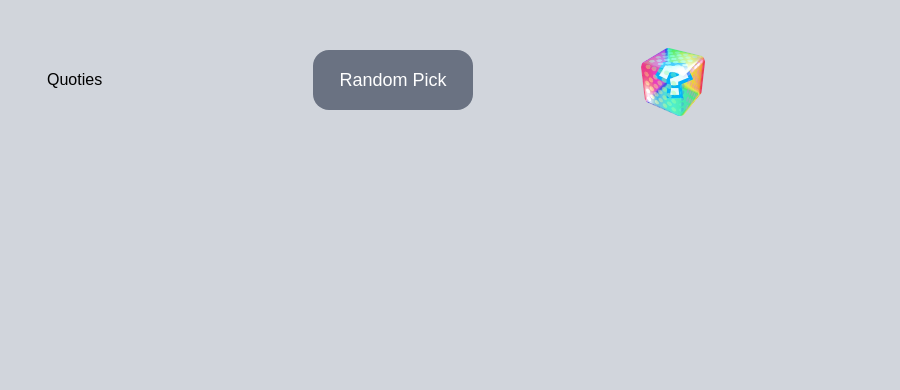
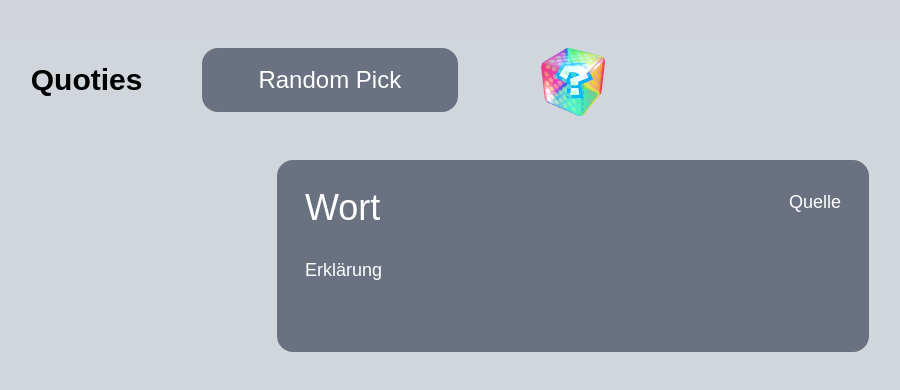
Before and after one commit to Oscip/Quoties, a Next.js app in the folder quoties-fe/: page / in a window 1280 px wide. Shown: the top 390 px of the page, without its empty margins (67-967 px from the left). Built offline with nearby package versions, Linux system fonts and the light colour scheme; a web font is replaced by a local one.

Commit message:
Add: placeholder elements to word+definiton box

```diff
--- a/quoties-fe/src/pages/index.js
+++ b/quoties-fe/src/pages/index.js
@@ -34,14 +34,18 @@ export default function Home() {
 
   return (
 <div className="m-10">
-      <div className="grid grid-cols-5 gap-4 w-9/10 place-items-center">
-        <div className="col-span-1">Quoties</div>
-        <div></div>
-        <div className="flex gap-40 items-center justify-center">
-          <div className="whitespace-nowrap p-4 bg-gray-500 w-40 text-white rounded-2xl text-lg text-center">
+  {/* Erste Zeile */}
+  <div className="grid grid-cols-5 gap-4 w-full place-items-center">
+    <div className="col-span-1 text-3xl font-bold">Quoties</div>
+
+    {/* Spalte 2: Random Pick */}
+    <div>
+      <div className="whitespace-nowrap p-4 bg-gray-500 w-64 text-white rounded-2xl text-2xl text-center">
         Random Pick
       </div>
+    </div>
 
+    {/* Spalte 3: Button */}
     <div>
       <button
         className="w-20 h-20 rounded hover:scale-125 transition-transform p-2"
@@ -57,8 +61,37 @@ export default function Home() {
       </button>
       {loading && <p className="mt-4">Lade...</p>}
     </div>
+
+    <div></div> {/* Spalte 4 */}
+    <div></div> {/* Spalte 5 */}
   </div>
-        <div></div>
+  <br/>
+
+  {/* Zweite Zeile */}
+<div className="grid grid-cols-4 gap-4 w-full place-items-center mt-4">
+  <div></div> {/* Spalte 1 */}
+
+  {/* Spalte 2: breitere Zelle */}
+  <div className="col-span-2 w-full">
+    <div className="whitespace-nowrap p-4 bg-gray-500 w-full text-white rounded-2xl text-lg h-48 p-7">
+      <div className="grid grid-flow-col">
+        <div className="text-4xl">
+          Wort
+        </div>
+        <div className="flex justify-end">
+          Quelle
+        </div>
+      </div>
+      <br/>
+      <div className="grid grid-flow-col">
+        <div>
+          Erklärung
+        </div>
+      </div>
+    </div>
+  </div>
+
+  <div></div> {/* Spalte 4 */}
 </div>
 </div>
   );
```
Lines whose indentation alone changed are shown as unchanged.
